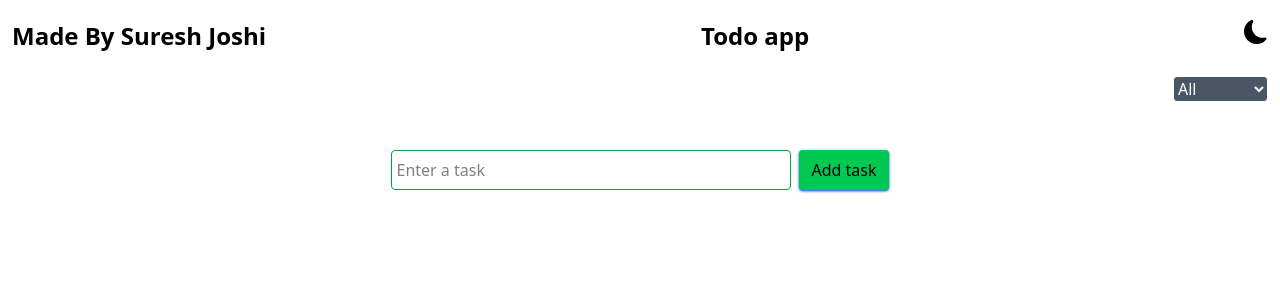
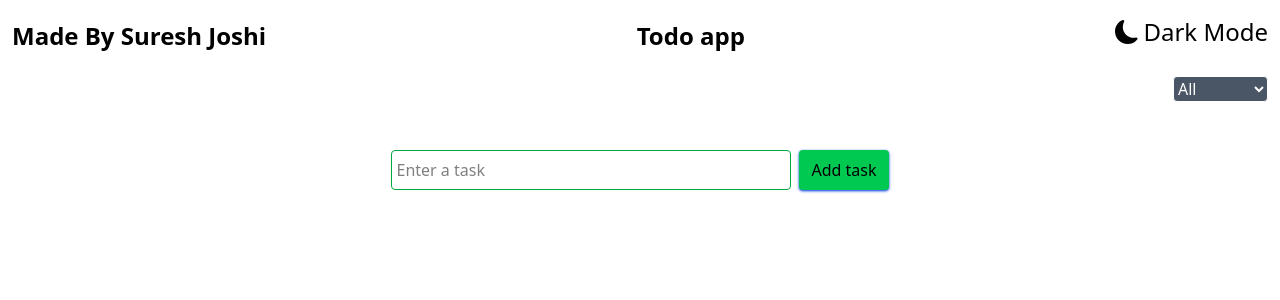
Before and after one commit to sureshjoshi88/todo-list-in-react, a React (Vite) app: page / in a window 1280 px wide. Shown: the top 300 px of the page. Built offline with nearby package versions, Linux system fonts and the light colour scheme.

Commit message:
set of theame color

```diff
--- a/src/component/TodoList.jsx
+++ b/src/component/TodoList.jsx
@@ -87,7 +87,7 @@ const TodoList = (props) => {
             const editTask = array.map((item, ind) => ind === index ? { ...item, text: newTask } : item)
             localStorage.setItem('todo', JSON.stringify(editTask));
             setArray(editTask)
-            showMessage("Todo is succesfull edited");
+            showMessage("Todo is succesfull updated");
         }
     }
     return (
@@ -98,7 +98,7 @@ const TodoList = (props) => {
                     <p className='font-bold mt-2 text-2xl '>Made By Suresh Joshi</p>
                     <p className='font-bold mt-2 text-2xl'>Todo app</p>
                     {props.mode === "light" ?
-                        <button className='cursor-pointer text-2xl' onClick={() => props.handlemode()}><BsMoonFill /></button> : <button className='cursor-pointer text-2xl' onClick={() => props.handlemode()}><IoIosSunny /></button>
+                        <button className='cursor-pointer text-2xl flex gap-1 items-center' onClick={() => props.handlemode()}><BsMoonFill /> Dark Mode</button> : <button className='cursor-pointer text-2xl flex gap-1 items-center' onClick={() => props.handlemode()}><IoIosSunny /> Light Mode</button>
                     }
                 </nav>
                 <div className='text-end p-2 mt-2'>
```
